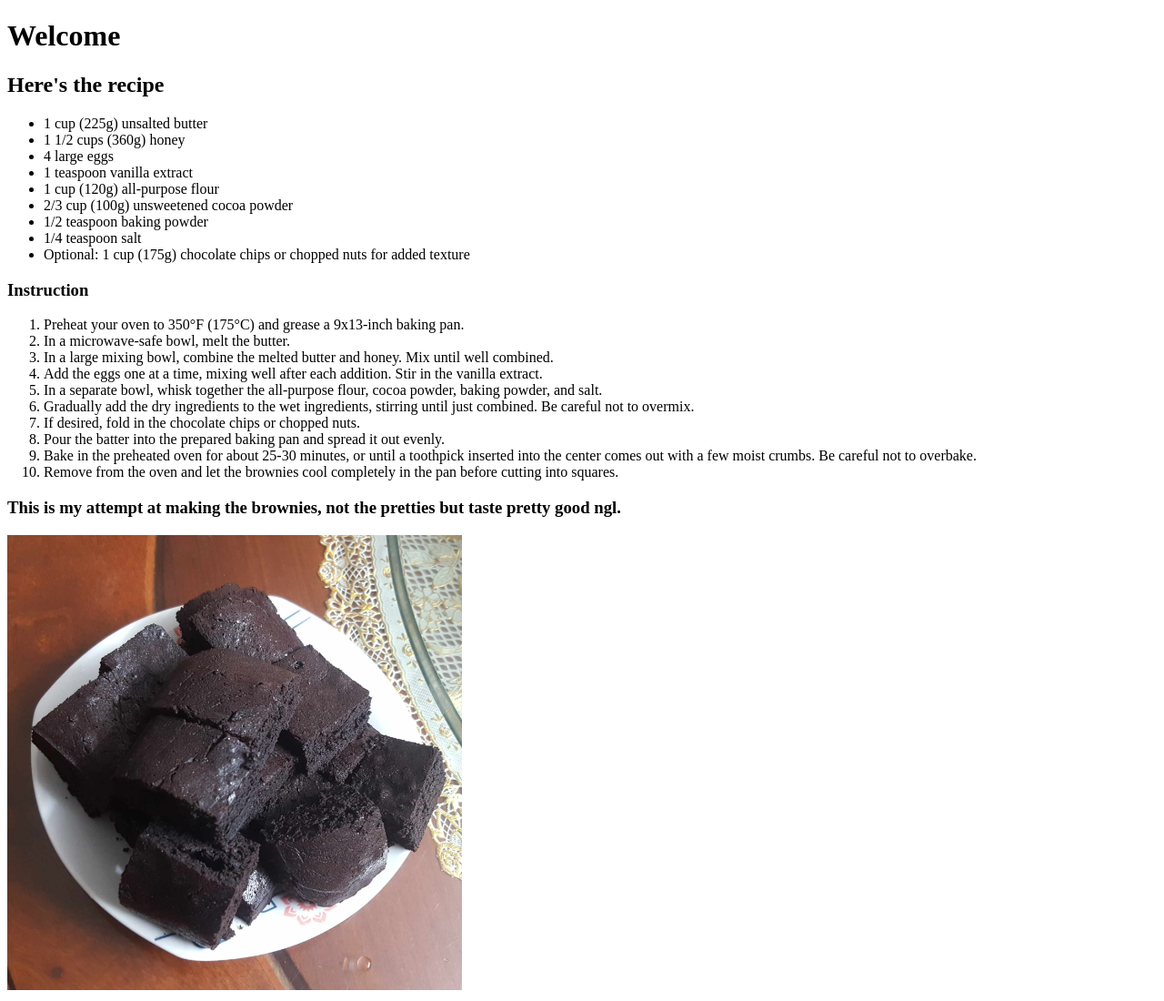
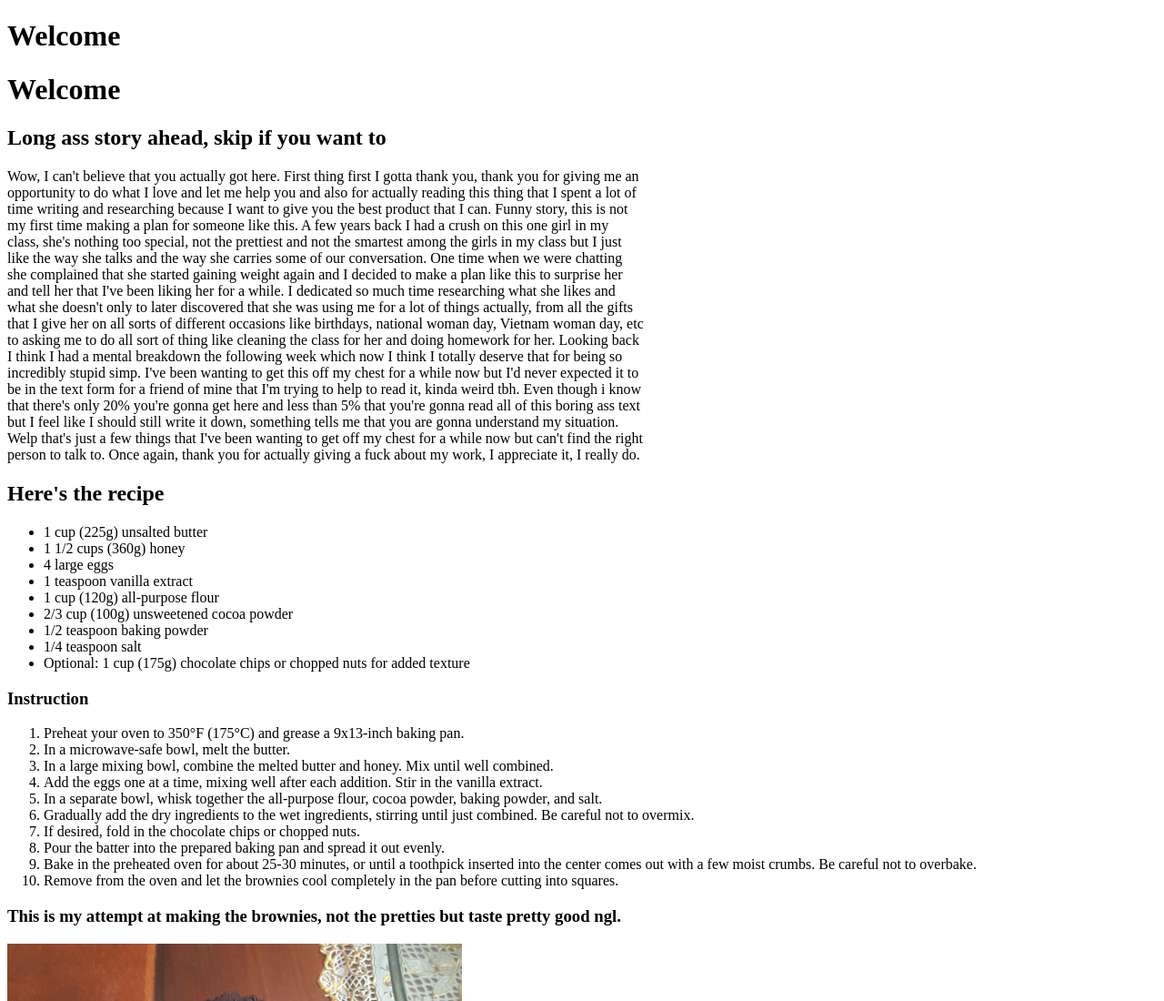
Before and after one commit to NguyenTheNams/Brownies, a plain HTML site: page index.html in a window 1280 px wide. Shown: the top 1100 px of the page at 91% size. Drawn offline with Linux system fonts and the light colour scheme.

Commit message:
Update index.html

```diff
--- a/index.html
+++ b/index.html
@@ -2,11 +2,16 @@
 <html>
 
 <head>
-    <title>Lê thành nguyên is a bitch</title>
+    <title>congrats tu the motherfucking lation </title>
 </head>
 
 <body>
     <h1>Welcome</h1>
+        <h1>Welcome</h1>
+<h2>Long ass story ahead, skip if you want to</h2>
+    <div style="width: 700px;">Wow, I can't believe that you actually got here. First thing first I gotta thank you, thank you for giving me an opportunity to do what I love and let me help you and also for actually reading this thing that I spent a lot of time writing and researching because I want to give you the best product that I can. Funny story, this is not my first time making a plan for someone like this. A few years back I had a crush on this one girl in my class, she's nothing too special, not the prettiest and not the smartest among the girls in my class but I just like the way she talks and the way she carries some of our conversation. One time when we were chatting she complained that she started gaining weight again and I decided to make a plan like this to surprise her and tell her that I've been liking her for a while. I dedicated so much time researching what she likes and what she doesn't only to later discovered that she was using me for
+        a lot of things actually, from all the gifts that I give her on all sorts of different occasions like birthdays, national woman day, Vietnam woman day, etc to asking me to do all sort of thing like cleaning the class for her and doing homework for her. Looking back I think I had a mental breakdown the following week which now I think I totally deserve that for being so incredibly stupid simp. I've been wanting to get this off my chest for a while now but I'd never expected it to be in the text form for a friend of mine that I'm trying to help to read it, kinda weird tbh. Even though i know that there's only 20% you're gonna get here and less than 5% that you're gonna read all of this boring ass text but I feel like I should still write it down, something tells me that you are gonna understand my situation. Welp that's just a few things that I've been wanting to get off my chest for a while now but can't find the right person to talk to. Once again, thank you for actually giving a fuck about my work, I appreciate it, I really do.
+    </div>
     <h2>Here's the recipe</h2>
 
     <ul>
```
